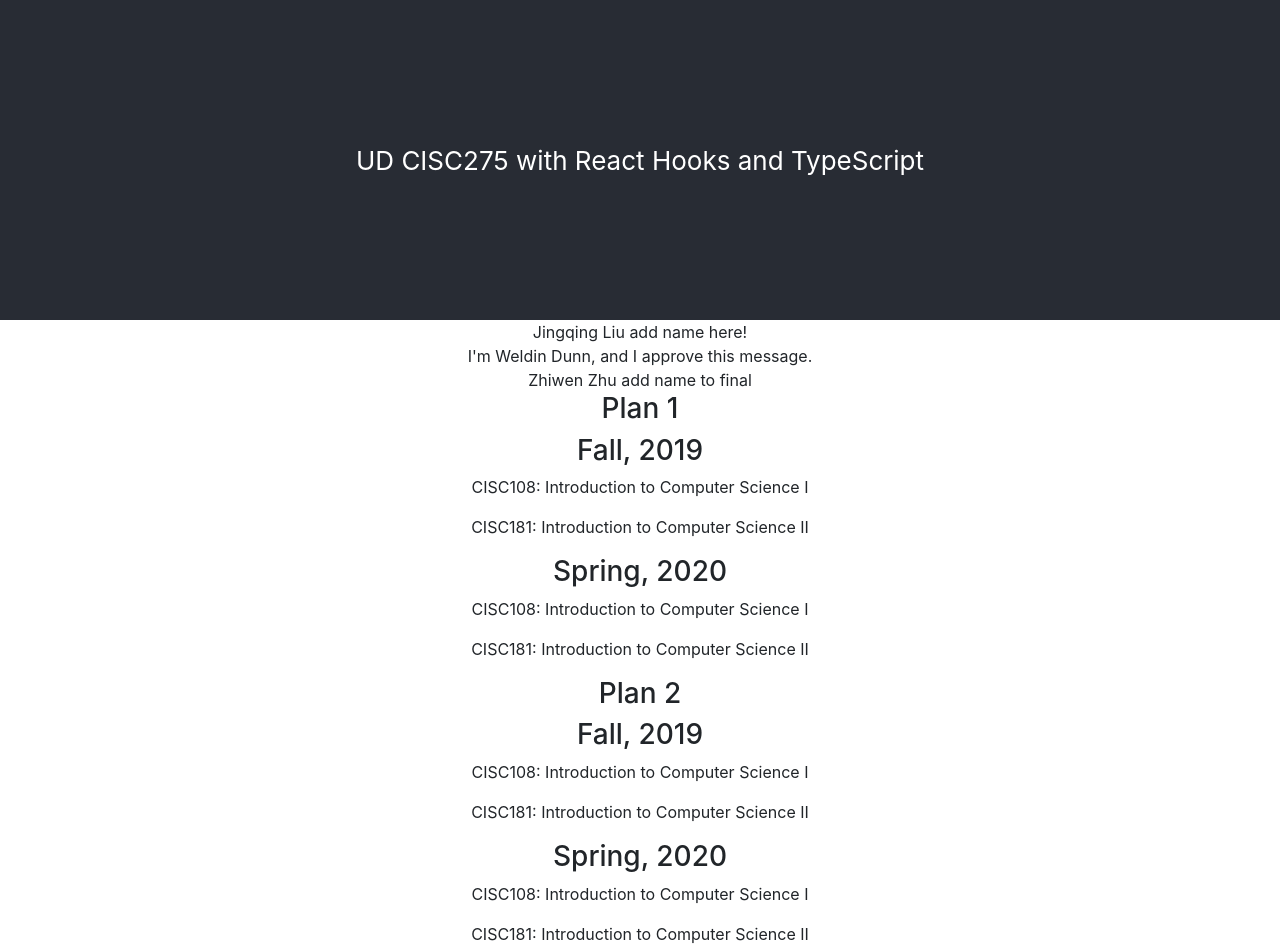
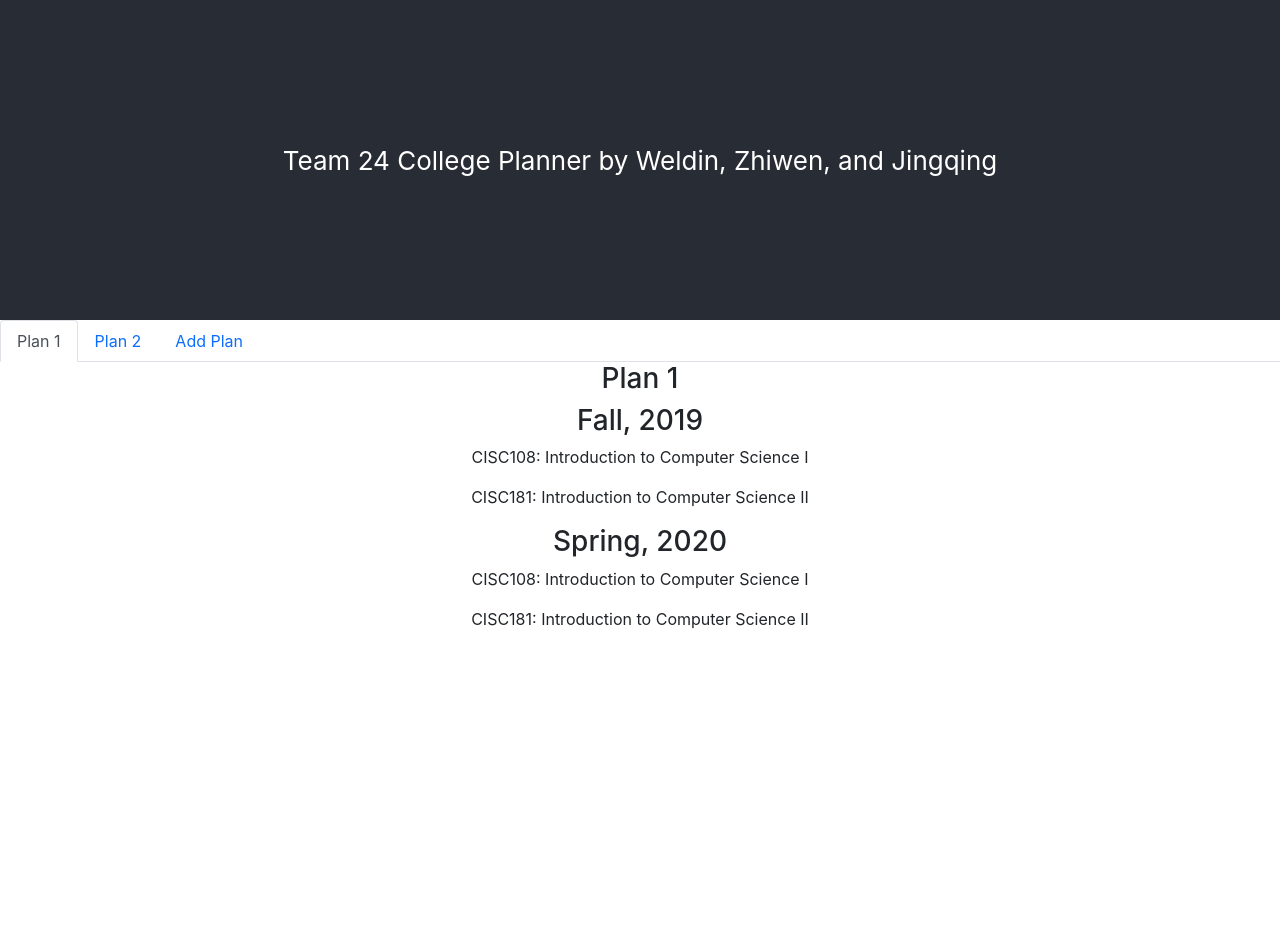
Before and after one commit to UD-CISC275-S22/cis-scheduler-team24, a React (Create React App) app: page / in a window 1280 px wide. After the commit the page ends 800 px from the top, so only its background shows below. Built offline with nearby package versions, Linux system fonts and the light colour scheme.

Commit message:
Changed plan layout to tabs at the top of the page

```diff
--- a/src/App.tsx
+++ b/src/App.tsx
@@ -1,6 +1,7 @@
 import React, { useState } from "react";
+import { Tabs, Tab } from "react-bootstrap";
 import "./App.css";
-import { ListPlans } from "./components/listPlans";
+import { ViewPlan } from "./components/viewPlan";
 import { Plan } from "./interfaces/plan";
 import plans from "./data/plans.json";
 
@@ -16,14 +17,20 @@ function App(): JSX.Element {
     return (
         <div className="App">
             <header className="App-header">
-                UD CISC275 with React Hooks and TypeScript
+                <div>
+                    Team 24 College Planner by Weldin, Zhiwen, and Jingqing
+                </div>
             </header>
-            <div>Jingqing Liu add name here!</div>
-            <div>I&apos;m Weldin Dunn, and I approve this message.</div>
-            <div>Zhiwen Zhu add name to final</div>
 
-            <div style={{ textAlign: "center" }}>
-                <ListPlans degreePlans={plans}></ListPlans>
+            <div>
+                <Tabs defaultActiveKey={plans[0].id}>
+                    {plans.map((plan: Plan) => (
+                        <Tab key={plan.id} eventKey={plan.id} title={plan.name}>
+                            <ViewPlan plan={plan}></ViewPlan>
+                        </Tab>
+                    ))}
+                    <Tab title={"Add Plan"}></Tab>
+                </Tabs>
             </div>
         </div>
     );
--- a/src/components/listPlans.tsx
+++ /dev/null
@@ -1,24 +0,0 @@
-import React, { useState } from "react";
-import { Stack } from "react-bootstrap";
-import { Plan } from "../interfaces/plan";
-import { ViewPlan } from "./viewPlan";
-
-export function ListPlans({
-    degreePlans
-}: {
-    degreePlans: Plan[];
-}): JSX.Element {
-    const [plans] = useState<Plan[]>(degreePlans);
-
-    return (
-        <div>
-            <Stack gap={3}>
-                {plans.map((plan: Plan) => (
-                    <div key={plan.name}>
-                        <ViewPlan plan={plan}></ViewPlan>
-                    </div>
-                ))}
-            </Stack>
-        </div>
-    );
-}
```
